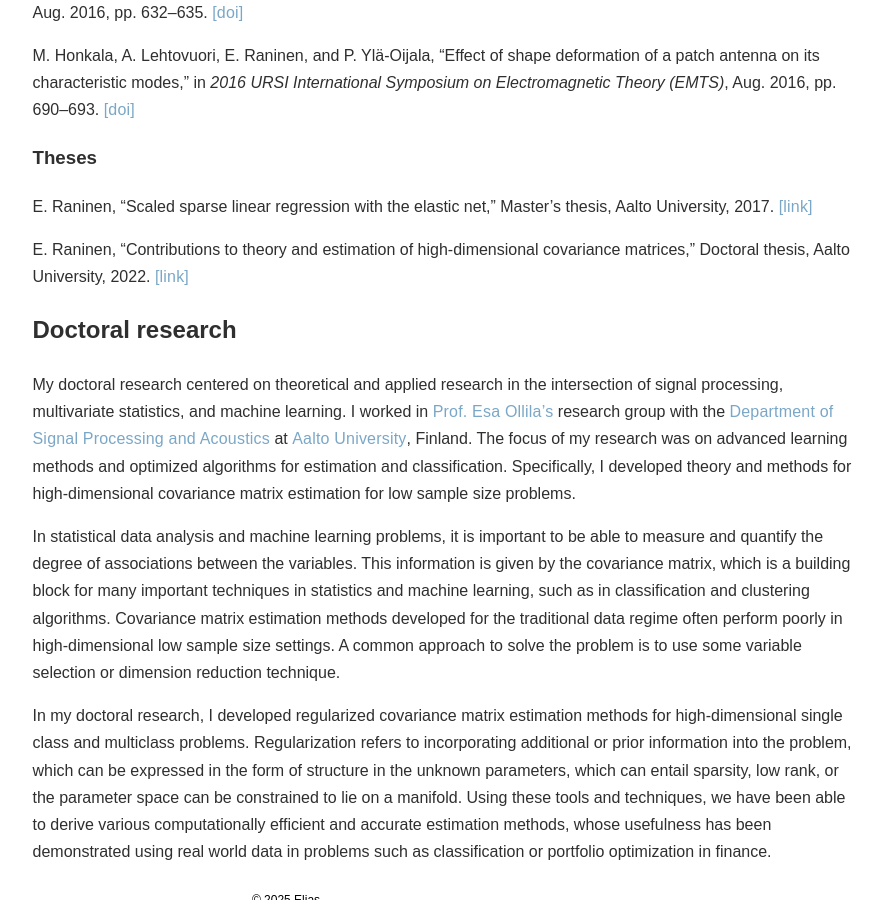
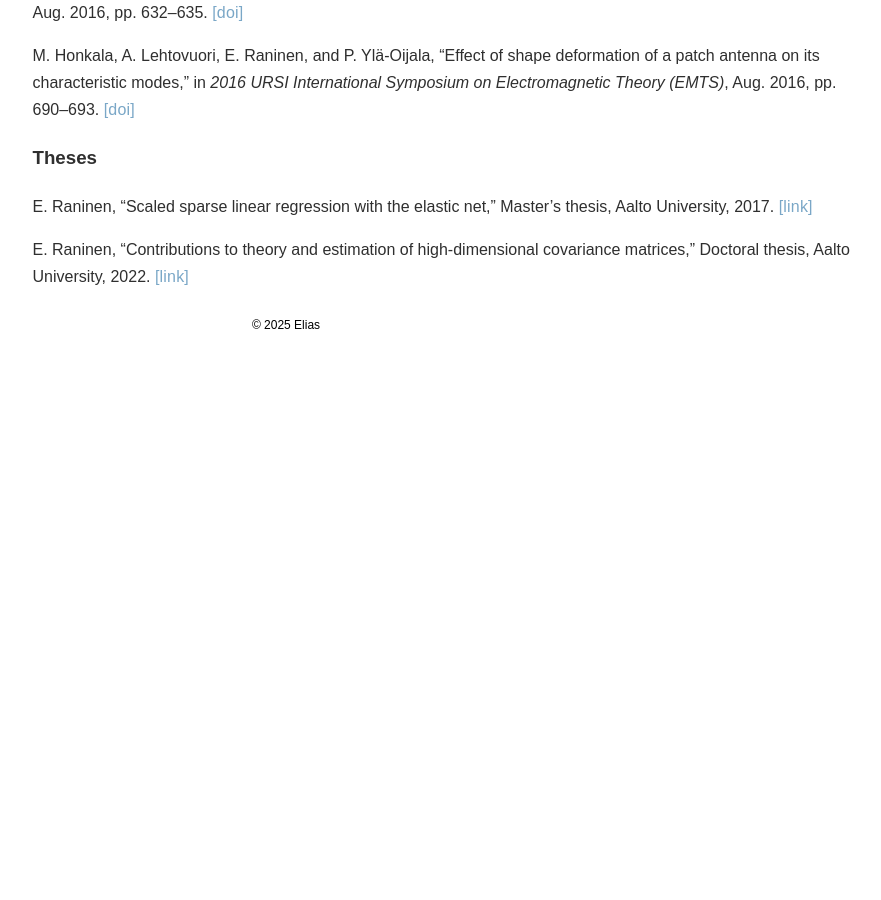
Before and after one commit to EliasRaninen/EliasRaninen.github.io, a Jekyll site: the page built from publications.md, in a window 1280 px wide and 900 px high, scrolled down 1344 px. Shown: the whole window, without its empty margins (354-1235 px from the left). Built offline with Jekyll 4.4.1, drawn with Linux system fonts in a browser that asks for light colours; some web fonts are replaced; after the commit the page ends 1680 px from its top, so only the background shows below that.

Commit message:
Update texts.

```diff
--- a/publications.md
+++ b/publications.md
@@ -99,32 +99,3 @@ thesis, Aalto University, 2017.
 E. Raninen, “Contributions to theory and estimation of high-dimensional covariance matrices,” Doctoral
 thesis, Aalto University, 2022.
 [[link]](http://urn.fi/URN:ISBN:978-952-64-0801-9)
-
-## Doctoral research
-
-My doctoral research centered on theoretical and applied research in the
-intersection of signal processing, multivariate statistics, and machine
-learning. I worked in [Prof. Esa Ollila's](http://users.spa.aalto.fi/esollila/)
-research group with the [Department of Signal Processing and Acoustics](https://www.aalto.fi/en/department-of-signal-processing-and-acoustics) at [Aalto University](https://www.aalto.fi/en), Finland. The focus of my research was on advanced
-learning methods and optimized algorithms for estimation and classification.
-Specifically, I developed theory and methods for high-dimensional covariance
-matrix estimation for low sample size problems.
-
-In statistical data analysis and machine learning problems, it is important to
-be able to measure and quantify the degree of associations between the
-variables. This information is given by the covariance matrix, which is a
-building block for many important techniques in statistics and machine learning,
-such as in classification and clustering algorithms. Covariance matrix
-estimation methods developed for the traditional data regime often perform
-poorly in high-dimensional low sample size settings. A common approach to solve
-the problem is to use some variable selection or dimension reduction technique.
-
-In my doctoral research, I developed regularized covariance matrix
-estimation methods for high-dimensional single class and multiclass problems.
-Regularization refers to incorporating additional or prior information into the
-problem, which can be expressed in the form of structure in the unknown
-parameters, which can entail sparsity, low rank, or the parameter space can be
-constrained to lie on a manifold. Using these tools and techniques, we have been
-able to derive various computationally efficient and accurate estimation
-methods, whose usefulness has been demonstrated using real world data in
-problems such as classification or portfolio optimization in finance.
```
Also changed, not shown: home.md (+1 -1 lines).
